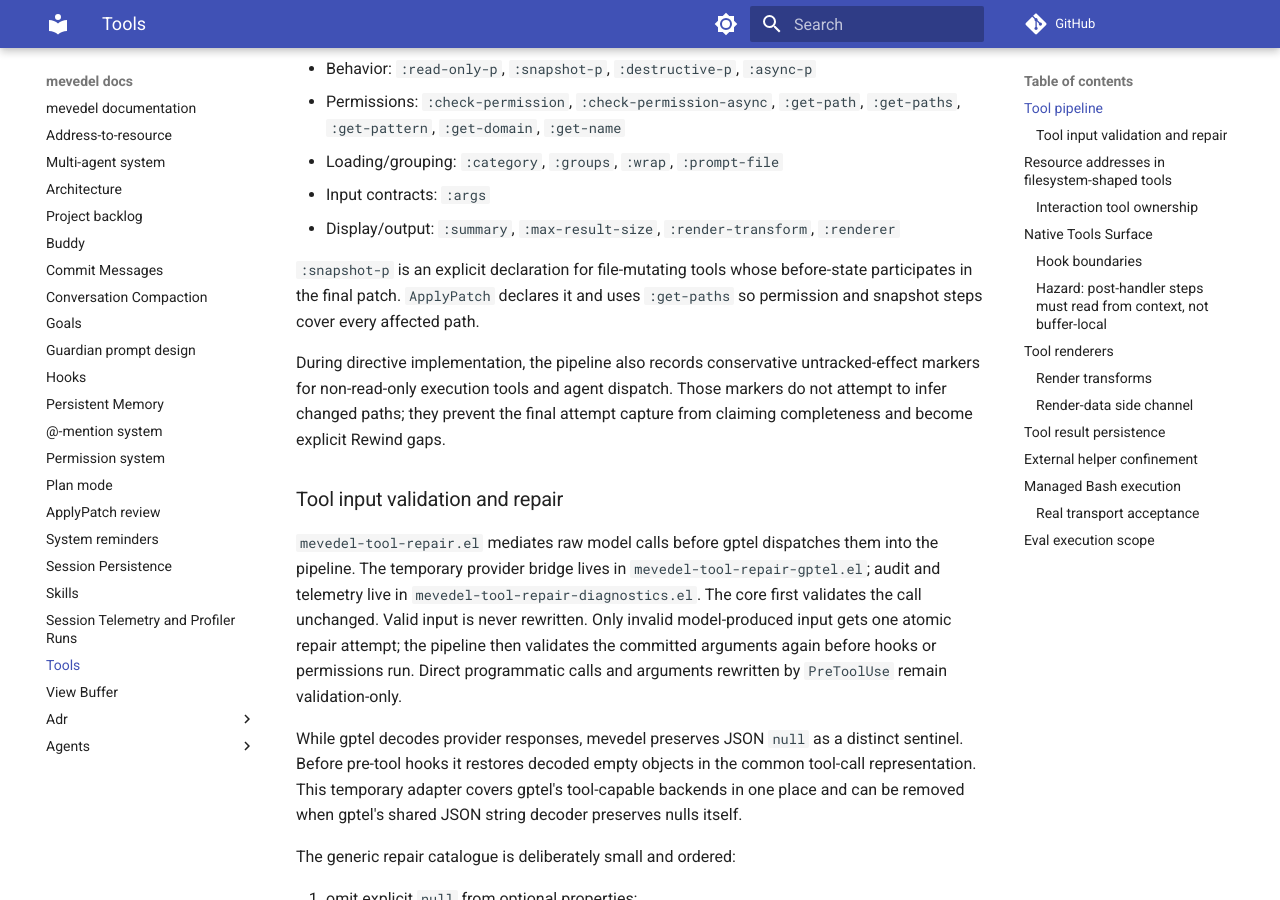
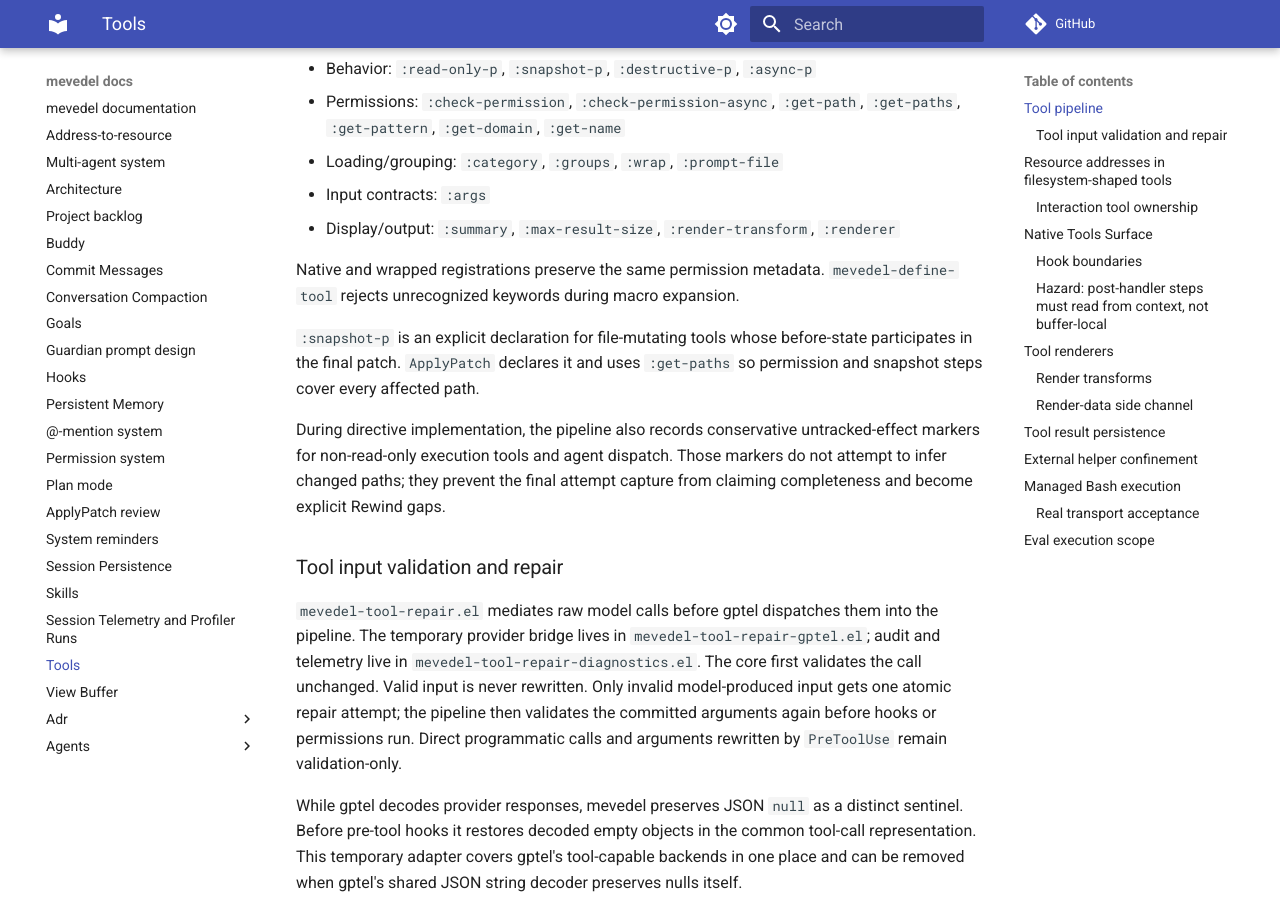
Before and after one commit to FrauH0lle/mevedel, an MkDocs documentation site: the page built from docs/tools.md, in a window 1280 px wide and 900 px high, scrolled down 2264 px. Built offline with MkDocs 1.6.1 and Material for MkDocs 9.7.7, drawn with Linux system fonts in a browser that asks for light colours; comment, search, counter and statistics services are not loaded.

Commit message:
fix(tools): Preserve wrapped aggregate paths
* mevedel-tool-registry.el (mevedel-define-tool, mevedel-tool--expand-wrap, mevedel-tool--register-wrap): Reject unknown declaration keys and retain wrapped aggregate path extractors.\n* test/test-mevedel-tool-registry.el (mevedel-define-tool): Cover fail-closed keyword validation.\n* test/test-mevedel-pipeline.el (mevedel-pipeline--step-permission): Prove wrapped aggregate edits authorize every declared path.\n* docs/tools.md: Document shared metadata and unknown-key validation.

```diff
--- a/docs/tools.md
+++ b/docs/tools.md
@@ -63,6 +63,9 @@
 - Input contracts: `:args`
 - Display/output: `:summary`, `:max-result-size`, `:render-transform`,
   `:renderer`
+
+Native and wrapped registrations preserve the same permission metadata.
+`mevedel-define-tool` rejects unrecognized keywords during macro expansion.
 
 `:snapshot-p` is an explicit declaration for file-mutating tools whose
 before-state participates in the final patch. `ApplyPatch` declares it and
```
Also changed, not shown: 3 other files.
